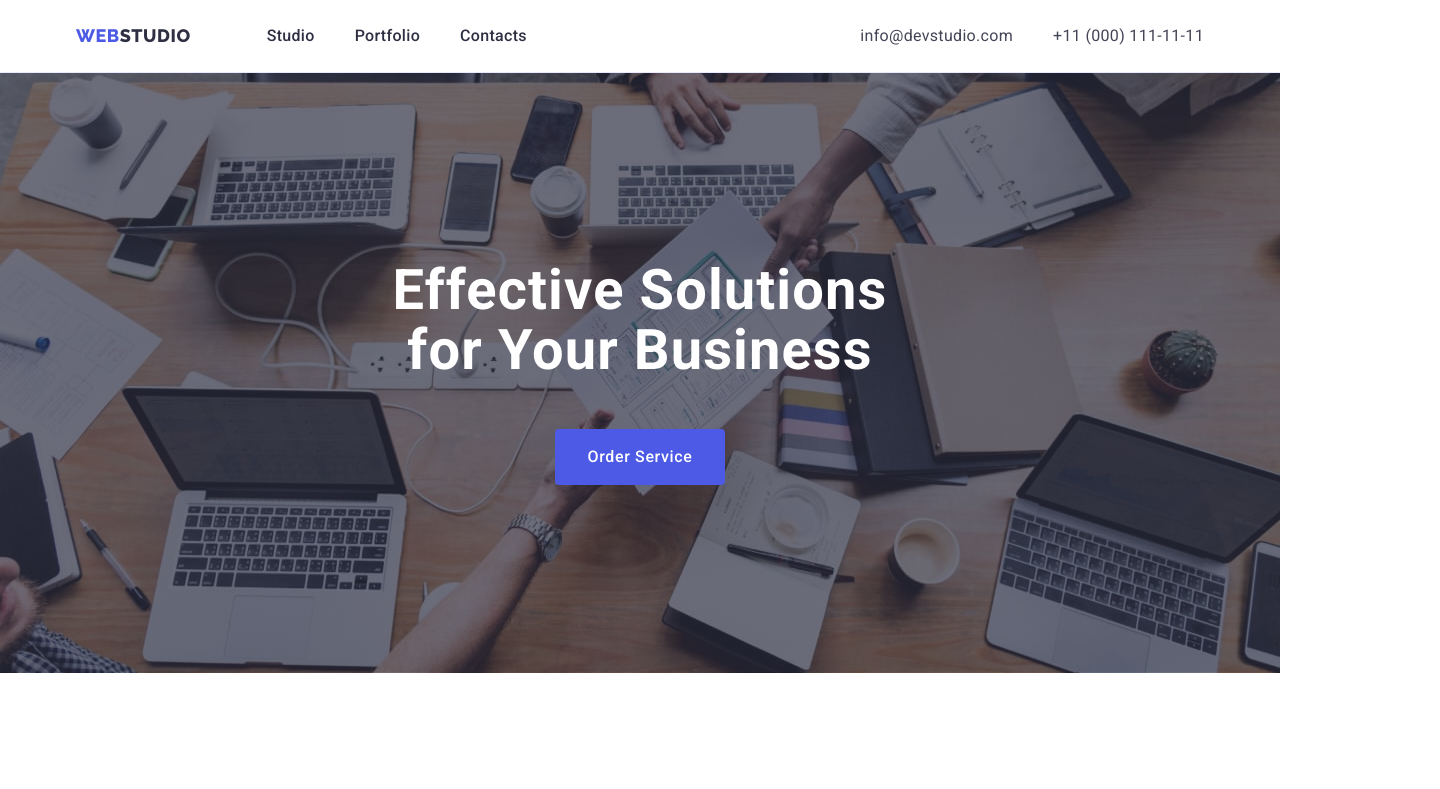
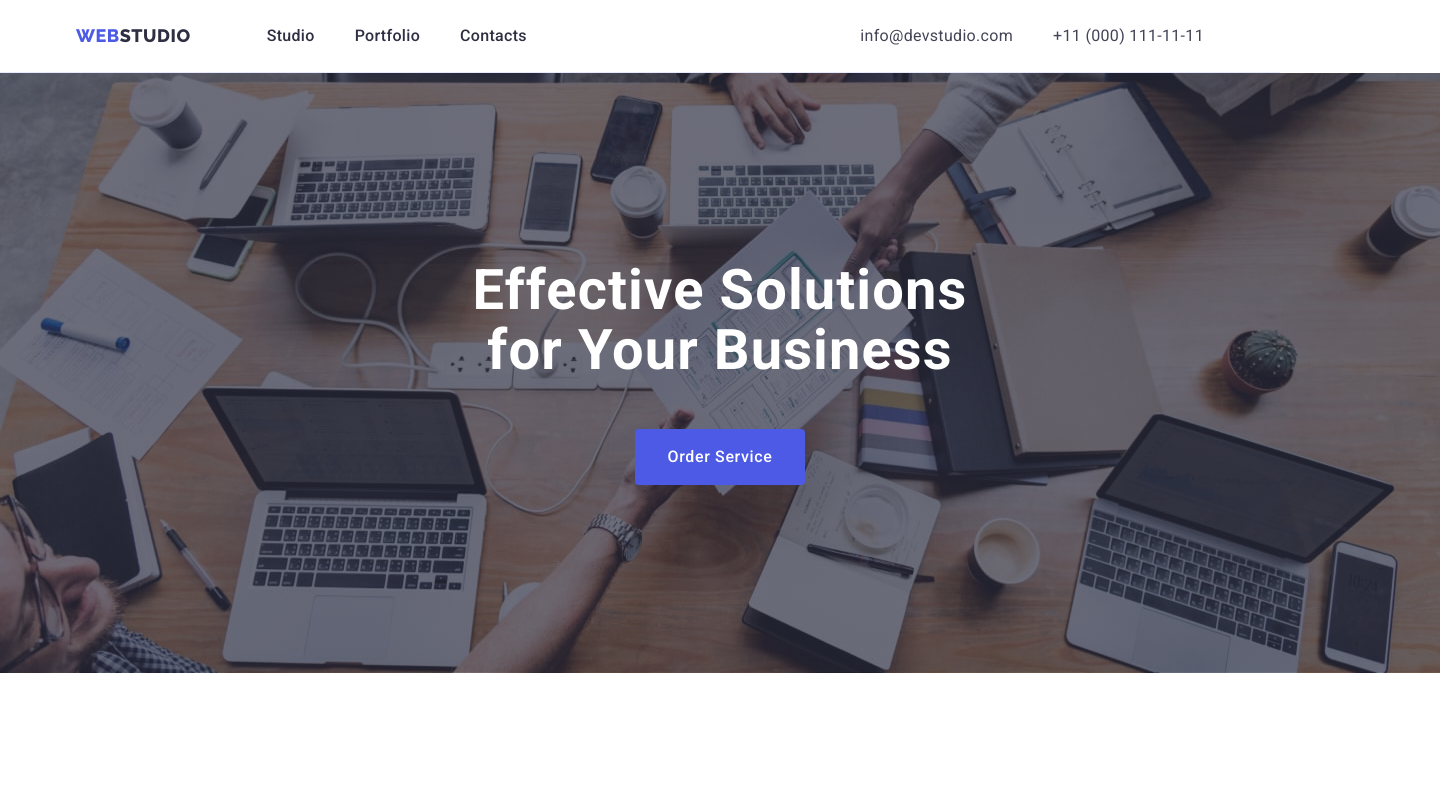
Before and after one commit to makswelll/goit-markup-hw-03, a plain HTML site: page index.html in a window 1280 px wide. Shown: the top 789 px of the page, 1440 px wide, since content can reach past the window. Drawn offline with nearby package versions, Linux system fonts and the light colour scheme.

Commit message:
Update styles.css

```diff
--- a/css/styles.css
+++ b/css/styles.css
@@ -164,6 +164,8 @@ img {
   background-repeat: no-repeat;
   background-position: center;
   background-size: cover;
+  width: 1440px;
+  margin: 0 auto;
 }
 
 
```
